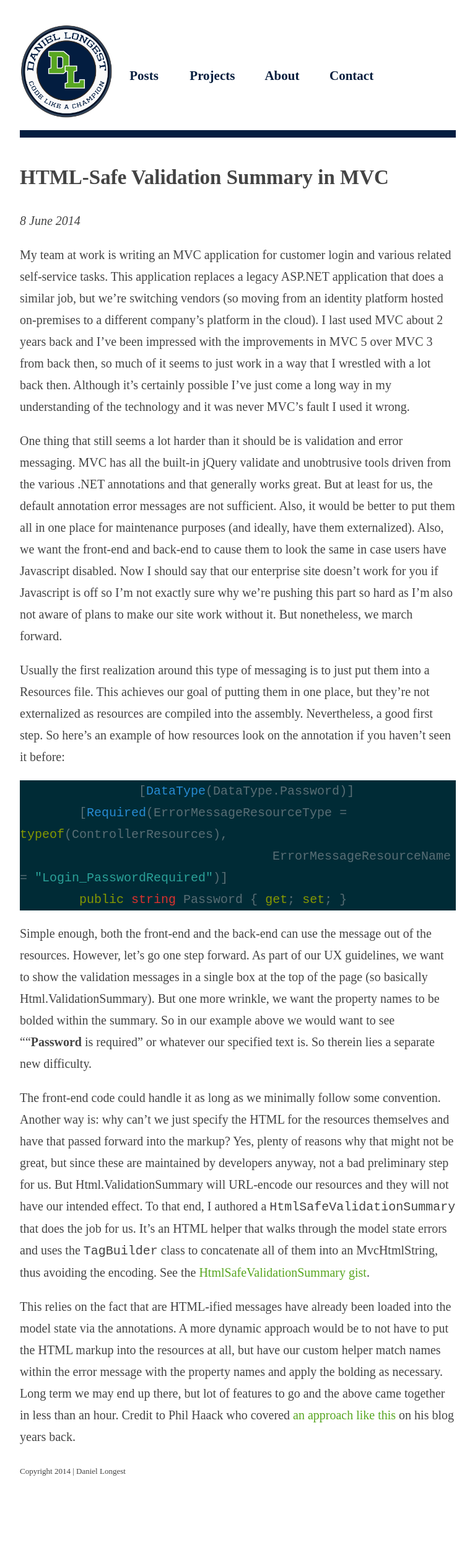
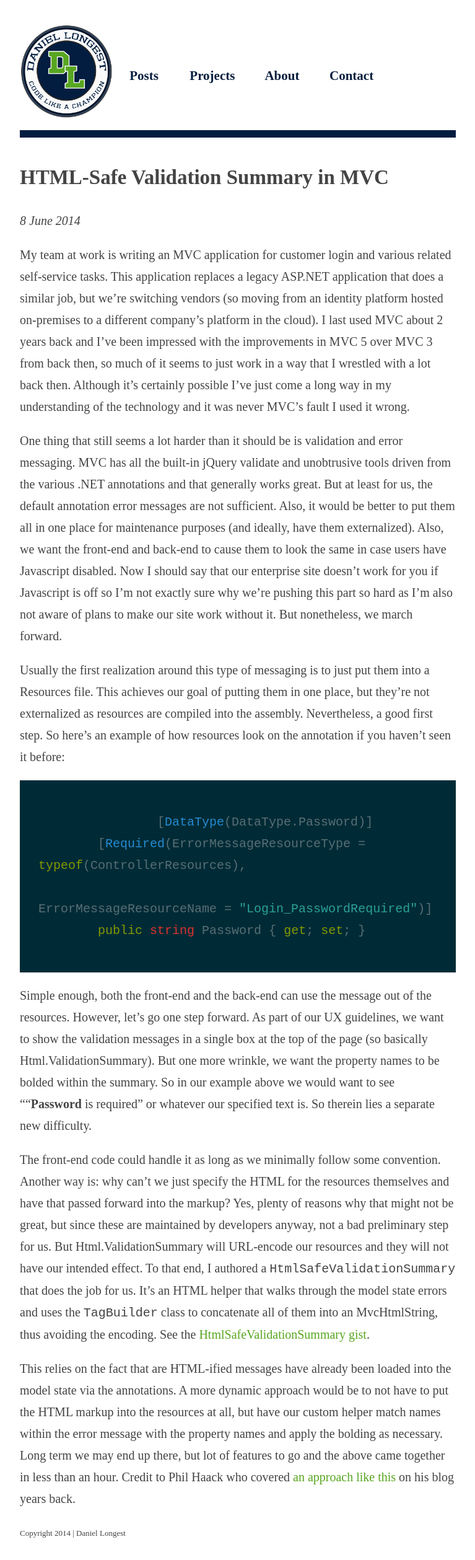
Before and after one commit to dlongest/dlongest.github.io, a Jekyll site: the page built from _posts/2014-6-8-html-safe-validation-summary-in-mvc.md, in a window 1280 px wide. Shown: the whole page at 62% size, without its empty margins (256-1023 px from the left). Built offline with Jekyll 4.4.1, drawn with Linux system fonts in a browser that asks for light colours; some web fonts are replaced; Markdown is read by kramdown in place of the engine named in the settings; before the commit the page ends 2417 px from its top, so only the background shows below that.

Commit message:
Re-ordering style sheets, adding padding to code highlights.

```diff
--- a/_includes/head.html
+++ b/_includes/head.html
@@ -4,9 +4,9 @@
         <meta charset="utf-8">
         <!--<title>{{ page.title }}</title>-->
 		<link rel="stylesheet" href="{{ site.url }}/css/normalize.min.css" type="text/css" />
+		<link rel="stylesheet" href="{{ site.url }}/css/solarized-dark.css" type="text/css"/>
 		<link rel="stylesheet" href="{{ site.url }}/css/main.css" type="text/css" />
 		<link rel="stylesheet" href="{{ site.url }}/css/header.css" type="text/css"/>
-		<link rel="stylesheet" href="{{ site.url }}/css/solarized-dark.css" type="text/css"/>
 		<link href='http://fonts.googleapis.com/css?family=Droid+Serif:400,700,400italic,700italic' rel='stylesheet' type='text/css' />
     </head>
     <body>
--- a/css/main.css
+++ b/css/main.css
@@ -226,6 +226,10 @@
     clear: both;
     font-size: .65em;
     margin-bottom: 2em;
+}
+
+.highlight {
+    padding: .75em;
 }
 
 
```
